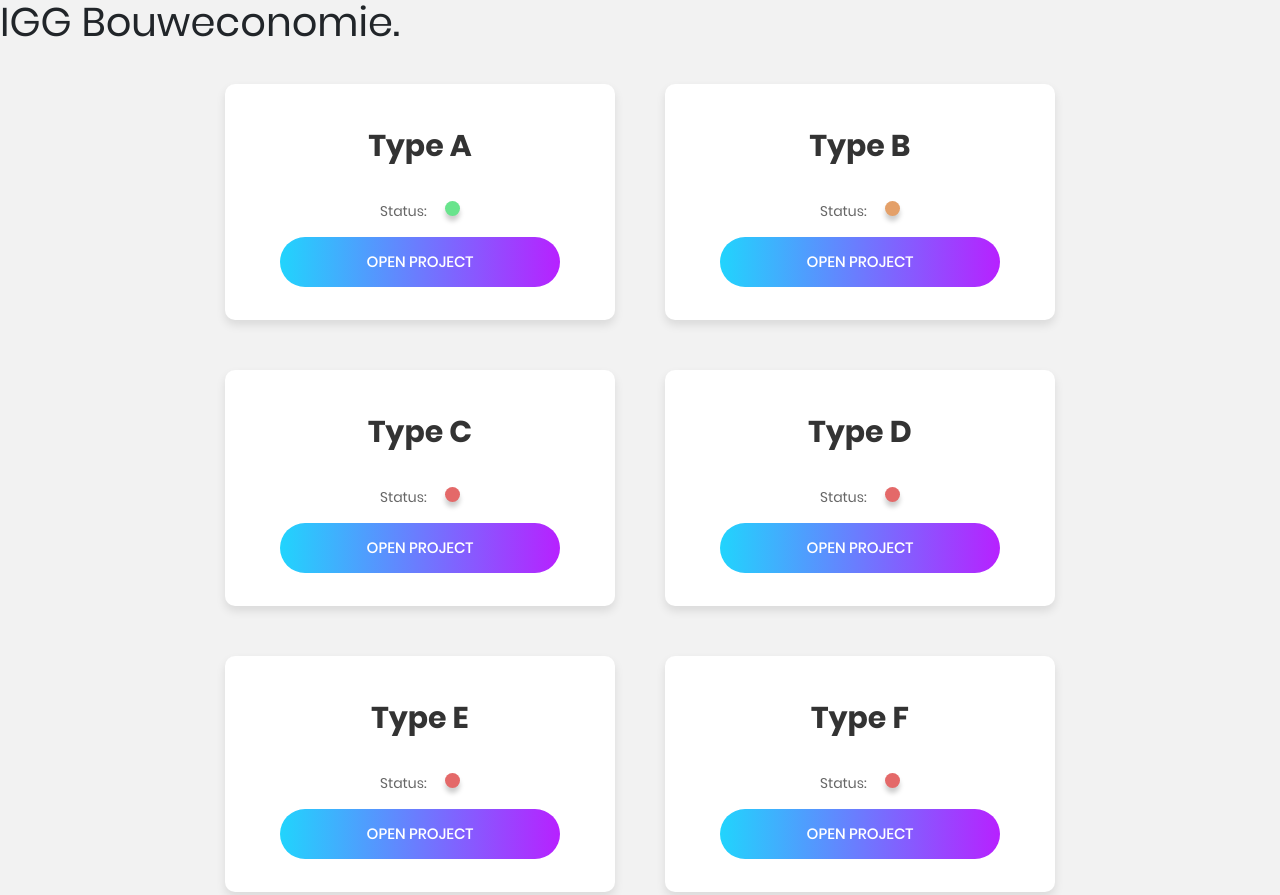
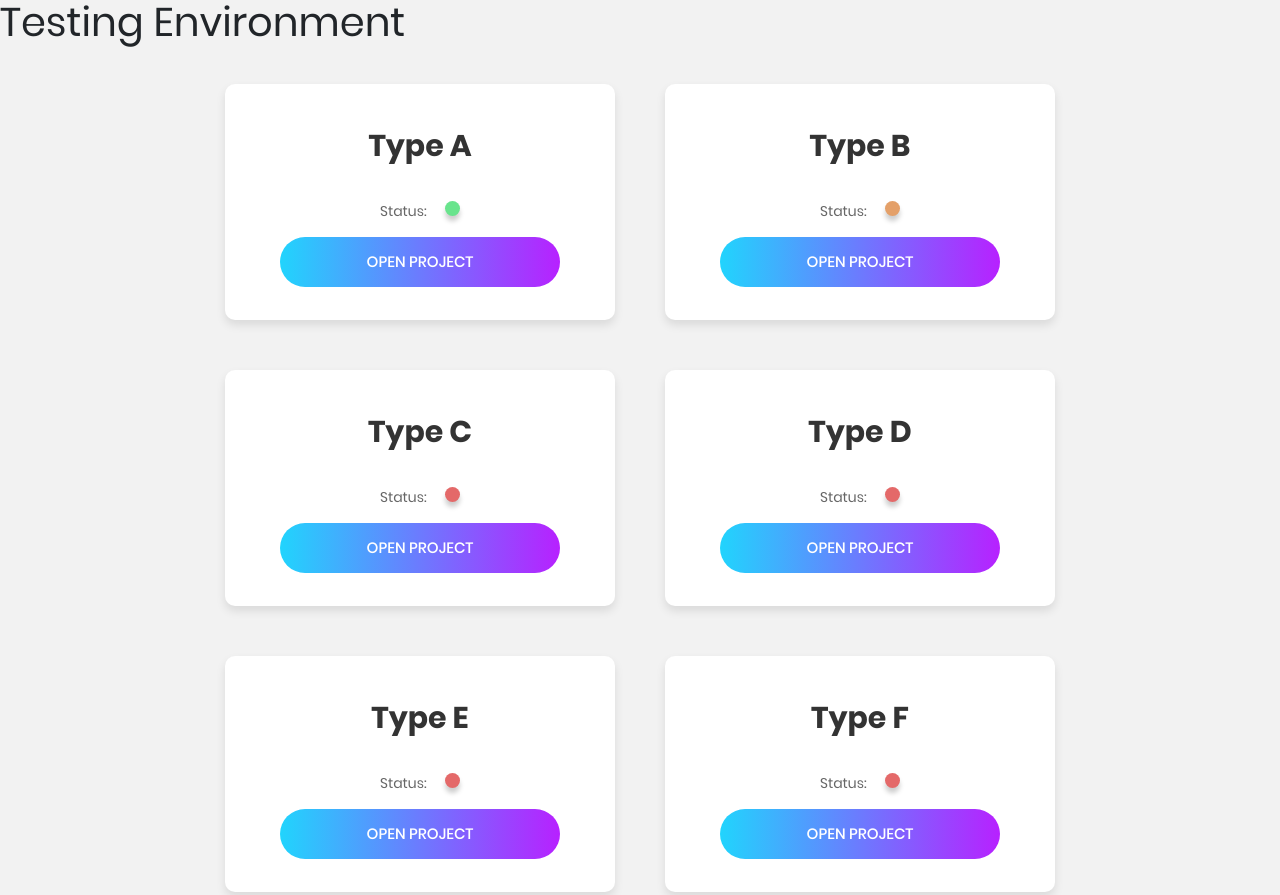
Before and after one commit to techLAMB/techLAMB.github.io, a plain HTML site: page ComplexA.html in a window 1280 px wide. Shown: the top 895 px of the page. Drawn offline with Linux system fonts and the light colour scheme.

Commit message:
Add files via upload

```diff
--- a/ComplexA.html
+++ b/ComplexA.html
@@ -30,7 +30,7 @@
 <body>
 
 	<div class="limiter">
-		<h1>IGG Bouweconomie.</h>
+		<h1>Testing Environment</h>
 		<div class="container-overview100" >
 			<div class="wrap-overview100">
 
```
Also changed, not shown: index.html (+1 -1 lines), overview.html (+1 -1 lines).
